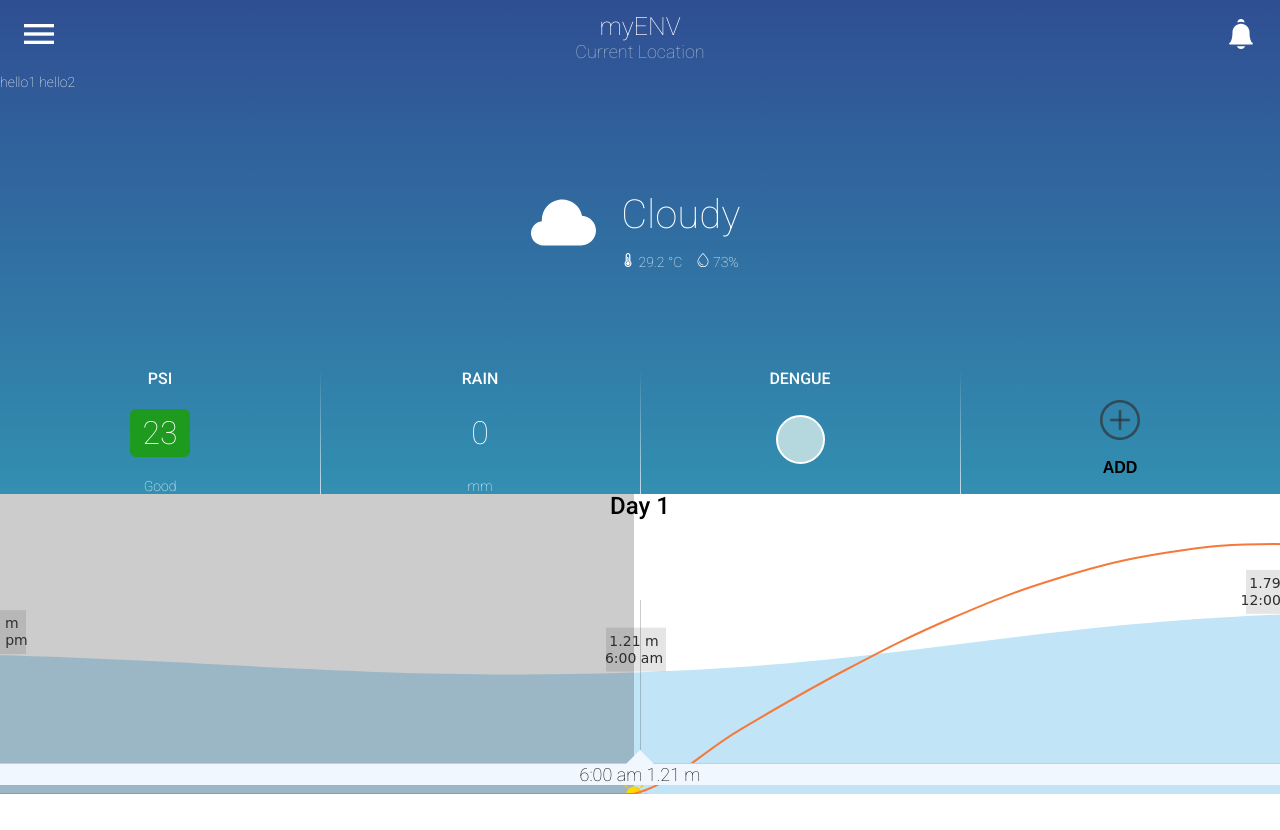
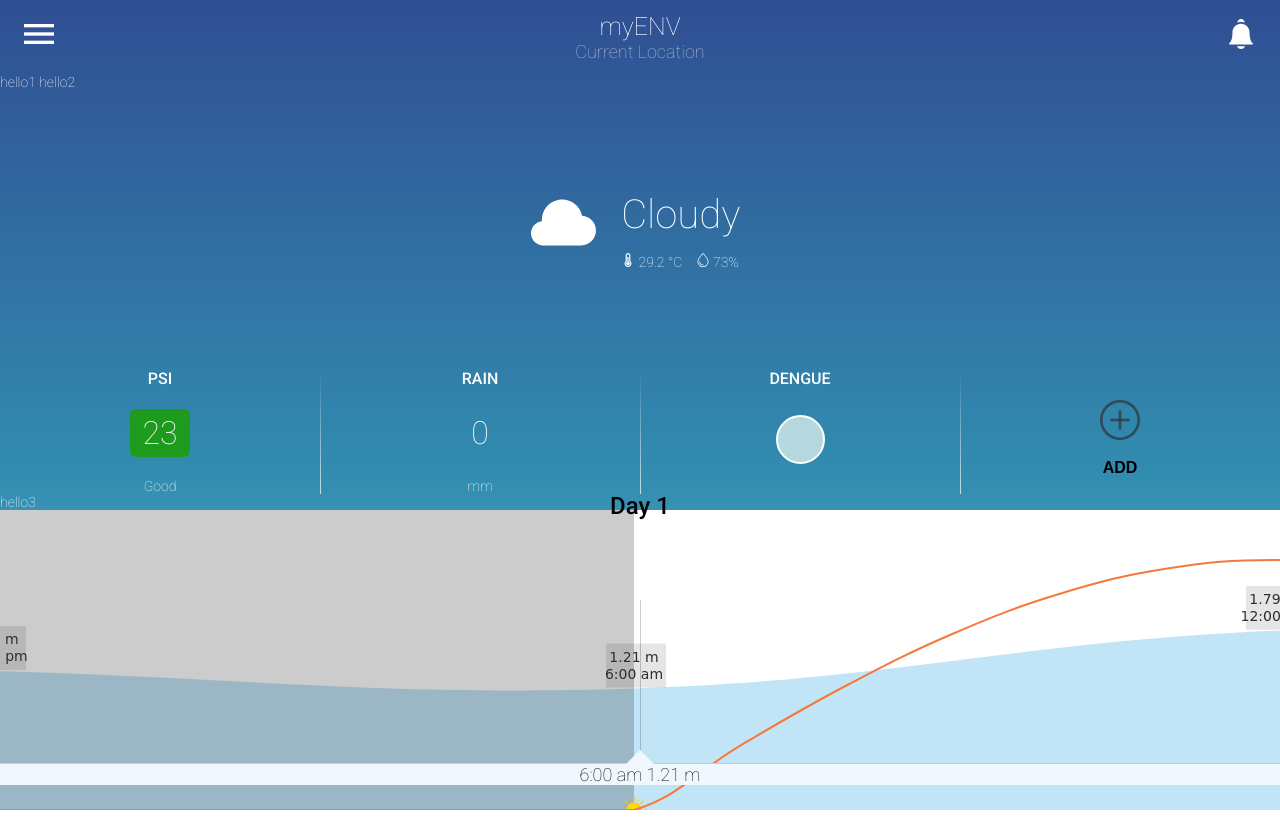
Before and after one commit to Kaydesu/weather_web, a React (Create React App) app: page / in a window 1280 px wide. Built offline with nearby package versions, Linux system fonts and the light colour scheme.

Commit message:
add hello3

```diff
--- a/src/App.js
+++ b/src/App.js
@@ -12,6 +12,7 @@ function App() {
             hello1
             hello2
             <WeatherStatistic />
+            hello3
             <WeatherChart />
         </div>
     );
```
